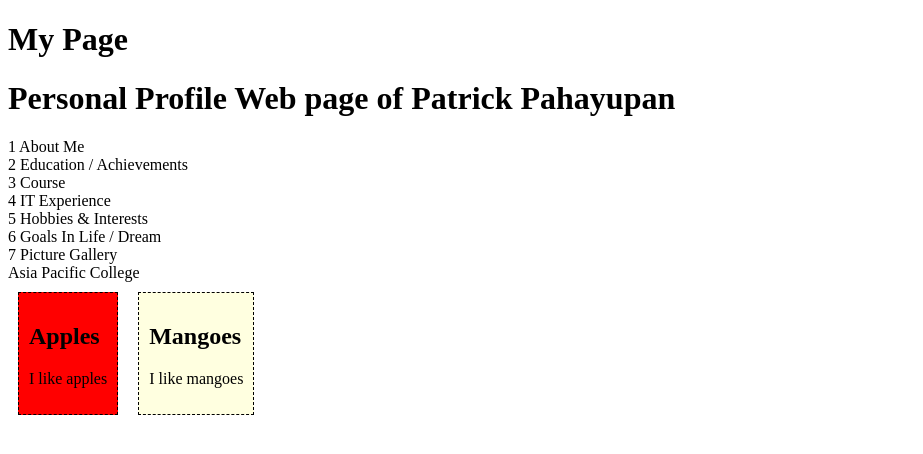
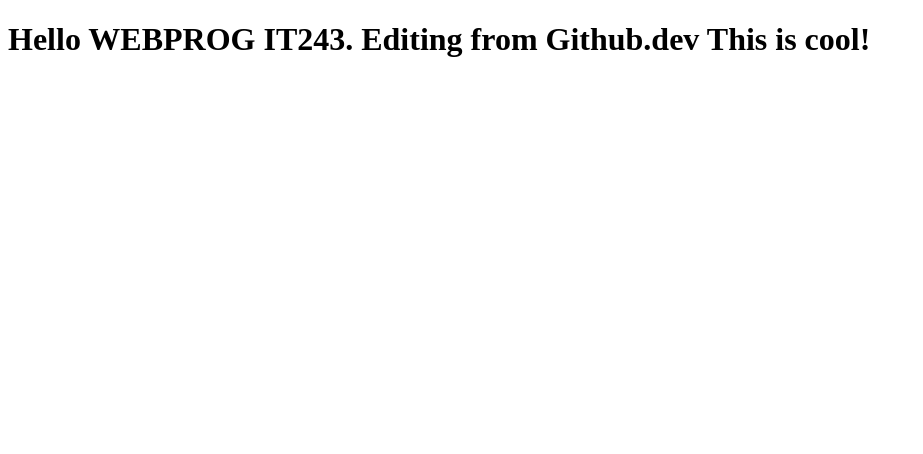
Before and after one commit to athanxvjoid/webprog-it243-vuejs, a Vue app in the folder home/firstsfc/: page / in a window 1280 px wide. Shown: the top 454 px of the page, without its empty margins (0-923 px from the left). Built offline with nearby package versions, Linux system fonts and the light colour scheme.

Commit message:
Update App.vue

```diff
--- a/home/firstsfc/src/App.vue
+++ b/home/firstsfc/src/App.vue
@@ -1,10 +1,15 @@
 <template>
-  <h1>My Page</h1>
-  <personal-profile/>
-  <food-item/>
-  <food-item2/>
+  <h1>{{ message }}</h1>
 </template>
 
-<script></script>
+<script>
+export default {
+  data() {
+    return {
+      message: 'Hello WEBPROG IT243. Editing from Github.dev This is cool!'
+    };
+  }
+};
+</script>
 
 <style></style>
```
